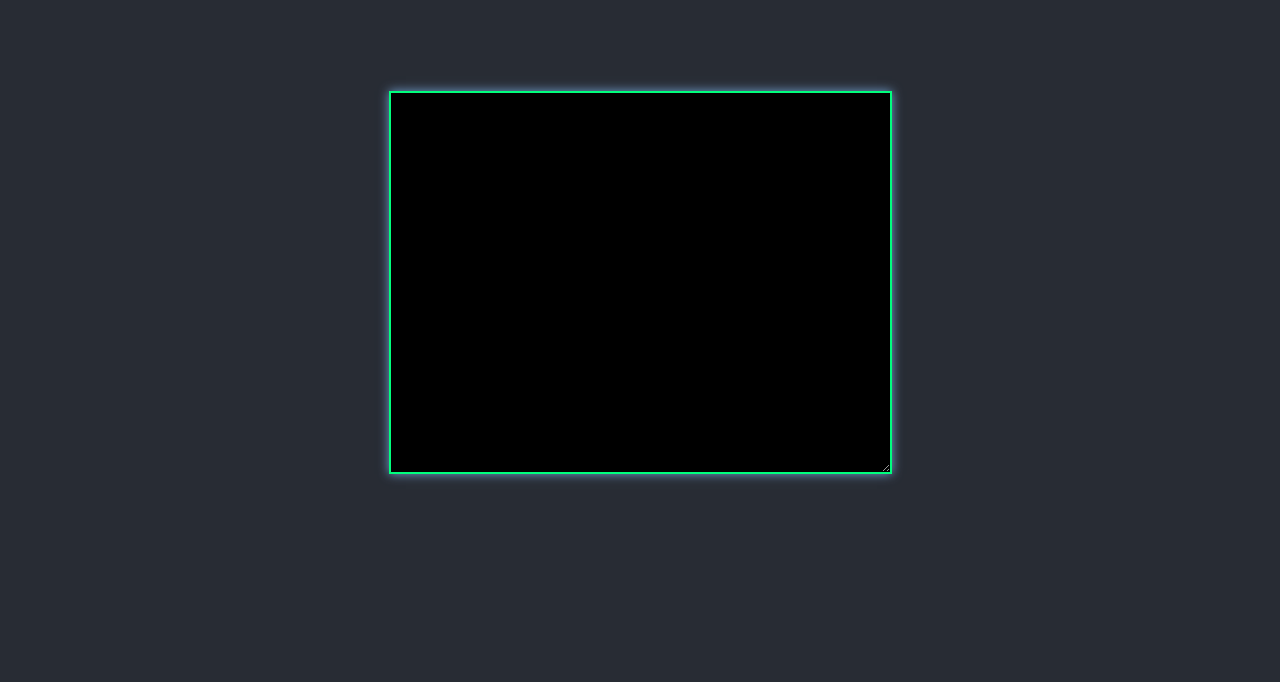
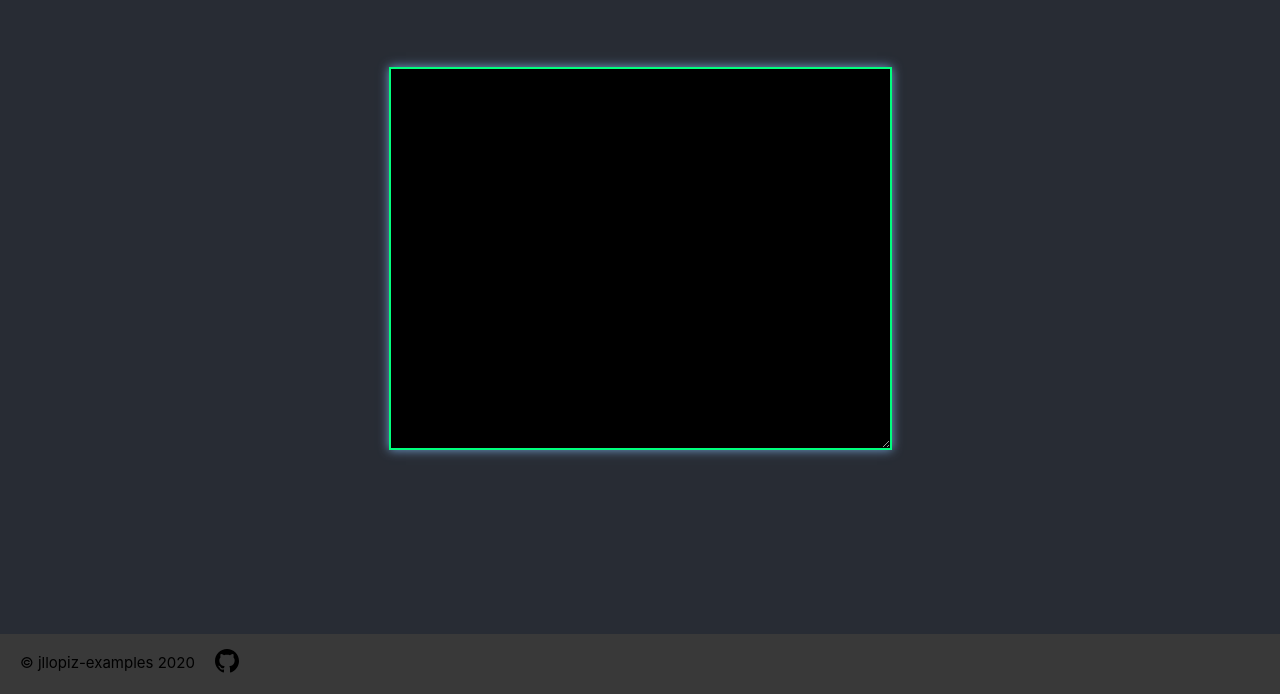
Before and after one commit to jllopiz90/pixel_validator, a React (Create React App) app: page / in a window 1280 px wide. Shown: the part 118-812 px from the top of the page. Built offline with nearby package versions, Linux system fonts and the light colour scheme.

Commit message:
added footer

```diff
--- a/src/App.css
+++ b/src/App.css
@@ -5,7 +5,7 @@
 
 .App {
   background-color: #282c34;
-  min-height: 100vh;
+  min-height: 94vh;
   display: flex;
   flex-direction: column;
   align-items: center;
@@ -17,3 +17,38 @@
 .link {
   color: #61dafb;
 }
+
+footer {
+  height: 50px;
+  align-items: flex-start;
+  padding-top: 10px;
+  background-color: rgba(8, 8, 8, 0.8);
+  @media (max-width: 450px) {
+    height: 50px;
+  }
+}
+
+footer a {
+  color: var(--sky);
+  text-decoration-color: white;
+  /* Chrome renders this weird with this font, so we turn it off */
+  text-decoration-skip-ink: none;
+  cursor: pointer;
+}
+
+footer p {
+  padding: 0;
+  margin: 0;
+  font-size: 15px;
+  color: var(--anyColor);
+}
+
+footer span {
+  margin-left: 20px;
+  /* position: relative; */
+}
+
+footer span a {
+  position: relative;
+  top: 5px;
+}
--- a/src/App.js
+++ b/src/App.js
@@ -2,6 +2,7 @@ import React from 'react';
 import './App.css';
 import validatePixelString from './validation/validation';
 import TextField from './components/TextField';
+import Footer from './components/Footer';
 
 function App() {
   const [error, setError] = React.useState(false);
@@ -16,6 +17,7 @@ function App() {
   }
 
   return (
+    <>
       <div className="App">
         <TextField
           name="pixelValidator"
@@ -25,6 +27,8 @@ function App() {
           value={value}
         />
       </div>
+      <Footer />
+    </>
   );
 }
 
--- /dev/null
+++ b/src/components/Footer.jsx
@@ -0,0 +1,19 @@
+import React from 'react';
+import githubIcon from '../assets/github.svg';
+
+function Footer() {
+  return (
+    <footer>
+      <p>
+        <span>&copy; jllopiz-examples {new Date().getFullYear()}</span>
+        <span>
+          <a href="https://github.com/jllopiz90" target="_blank" rel="noreferrer">
+            <img src={githubIcon} alt="github" />
+          </a>
+        </span>
+      </p>
+    </footer>
+  );
+}
+
+export default Footer;
```
Also changed, not shown: src/assets/github.svg (added). Lines whose indentation alone changed are shown as unchanged.
